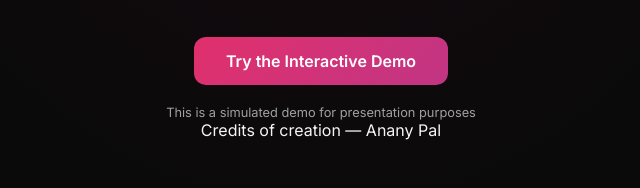
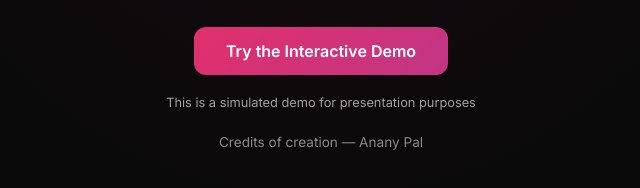
Before and after one commit to shrewdcontriver/IRL, a plain HTML site: page index.html in a window 1280 px wide. Shown: the part 426-614 px from the top of the page, without its empty margins (319-959 px from the left). Drawn offline with Linux system fonts and the light colour scheme.

Commit message:
Add credits styling

```diff
--- a/styles.css
+++ b/styles.css
@@ -90,6 +90,13 @@ body {
   margin-top: 1.25rem;
   font-size: 0.8rem;
   color: var(--muted);
+}
+
+.credits {
+  margin-top: 1.5rem;
+  font-size: 0.85rem;
+  color: var(--muted);
+  opacity: 0.85;
 }
 
 /* ========== DEMO LAYOUT ========== */
```
